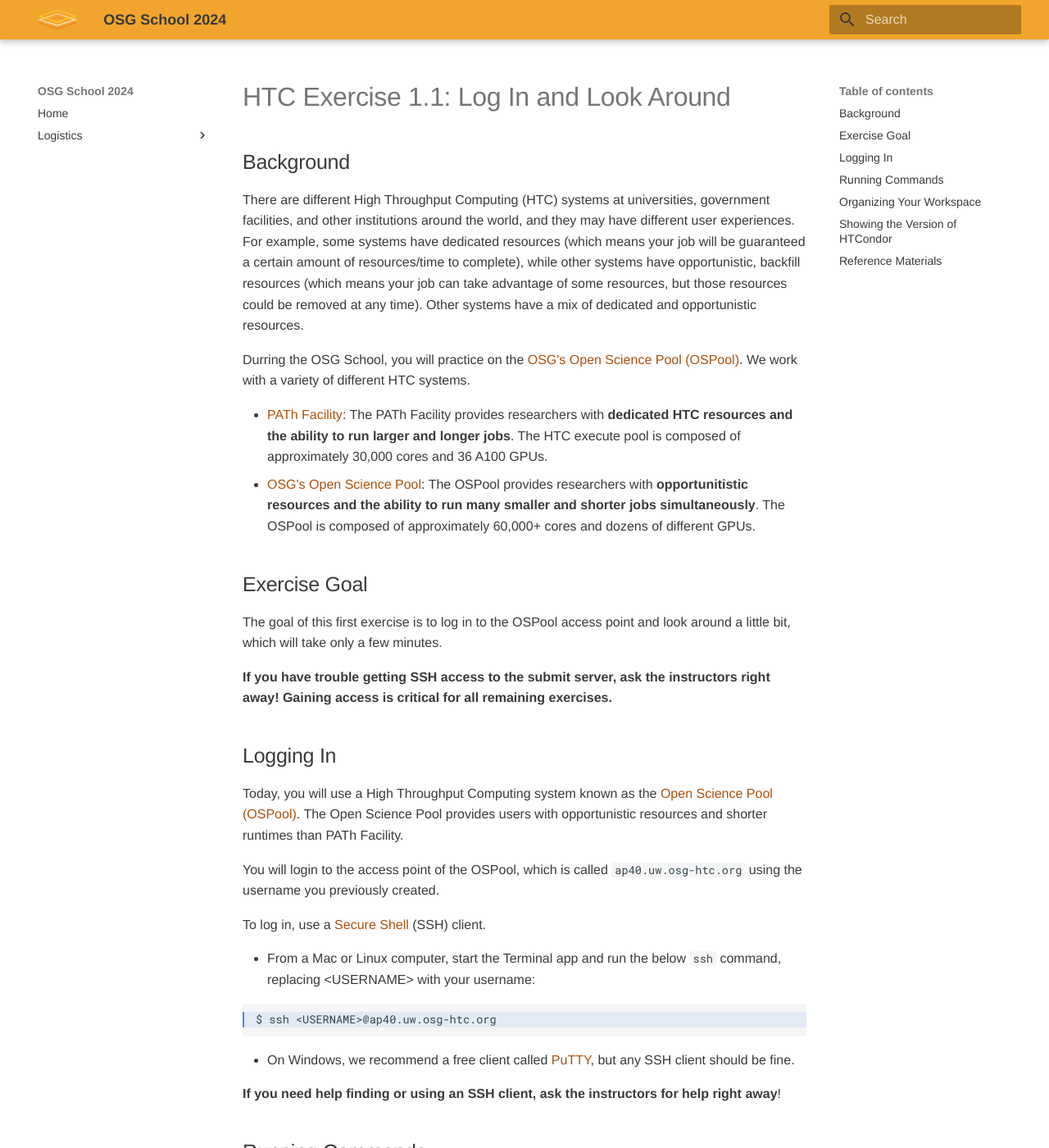
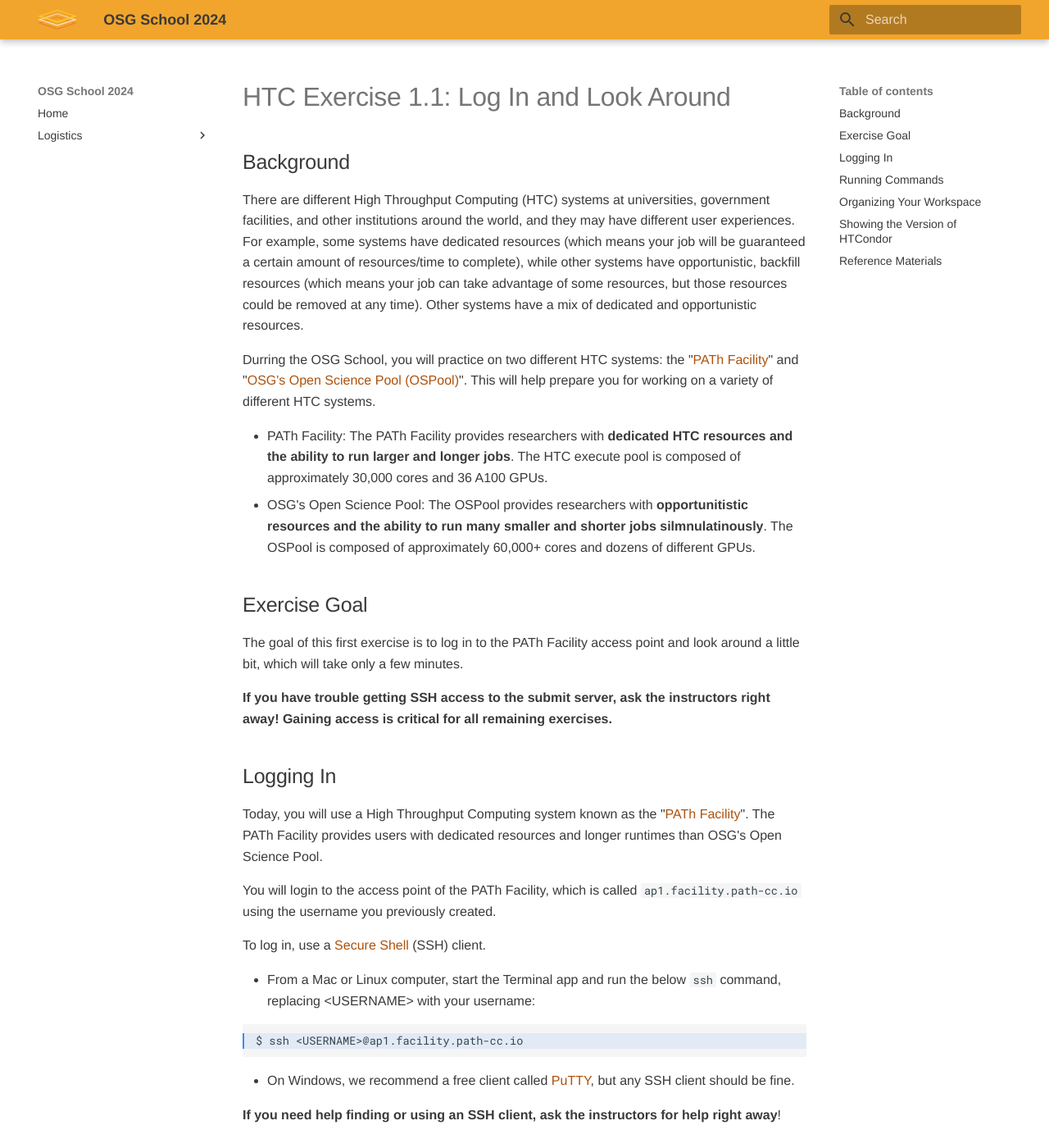
Before and after one commit to osg-htc/school-2024, an MkDocs documentation site: the page built from docs/materials/htcondor/part1-ex1-login.md, in a window 1280 px wide and 1400 px high. Shown: the whole window at 82% size. Built offline with MkDocs 1.6.1 and Material for MkDocs 9.7.7, drawn with Linux system fonts in a browser that asks for light colours; some of the changed text lies outside the part shown.

Commit message:
Revert "Update ap1 on PATh to ap40 on OSPool"
This reverts commit ebaaa35be21b0a5a980d47c108738aa845601b1e.

````diff
--- a/docs/materials/htcondor/part1-ex1-login.md
+++ b/docs/materials/htcondor/part1-ex1-login.md
@@ -12,32 +12,32 @@
 
 There are different High Throughput Computing (HTC) systems at universities, government facilities, and other institutions around the world, and they may have different user experiences. For example, some systems have dedicated resources (which means your job will be guaranteed a certain amount of resources/time to complete), while other systems have opportunistic, backfill resources (which means your job can take advantage of some resources, but those resources could be removed at any time). Other systems have a mix of dedicated and opportunistic resources.
 
-Durring the OSG School, you will practice on the [OSG's Open Science Pool (OSPool)](https://osg-htc.org/services/open_science_pool.html). We work with a variety of different HTC systems.
+Durring the OSG School, you will practice on two different HTC systems: the "[PATh Facility](https://path-cc.io/facility/)" and "[OSG's Open Science Pool (OSPool)](https://osg-htc.org/services/open_science_pool.html)". This will help prepare you for working on a variety of different HTC systems.
 
-* [PATh Facility](https://path-cc.io/facility/): The PATh Facility provides researchers with **dedicated HTC resources and the ability to run larger and longer jobs**. The HTC execute pool is composed of approximately 30,000 cores and 36 A100 GPUs.
-* [OSG's Open Science Pool](https://osg-htc.org/services/open_science_pool.html): The OSPool provides researchers with **opportunitistic resources and the ability to run many smaller and shorter jobs simultaneously**. The OSPool is composed of approximately 60,000+ cores and dozens of different GPUs.
+* PATh Facility: The PATh Facility provides researchers with **dedicated HTC resources and the ability to run larger and longer jobs**. The HTC execute pool is composed of approximately 30,000 cores and 36 A100 GPUs.
+* OSG's Open Science Pool: The OSPool provides researchers with **opportunitistic resources and the ability to run many smaller and shorter jobs silmnulatinously**. The OSPool is composed of approximately 60,000+ cores and dozens of different GPUs.
 
 Exercise Goal
 ---
 
-The goal of this first exercise is to log in to the OSPool access point and look around a little bit, which will take only a few minutes.
+The goal of this first exercise is to log in to the PATh Facility access point and look around a little bit, which will take only a few minutes.
 
 **If you have trouble getting SSH access to the submit server, ask the instructors right away! Gaining access is critical for all remaining exercises.**
 
 Logging In
 ----------
 
-Today, you will use a High Throughput Computing system known as the [Open Science Pool (OSPool)](https://osg-htc.org/services/open_science_pool.html). The Open Science Pool provides users with opportunistic resources and shorter runtimes than PATh Facility.
+Today, you will use a High Throughput Computing system known as the "[PATh Facility](https://path-cc.io/facility/)". The PATh Facility provides users with dedicated resources and longer runtimes than OSG's Open Science Pool.
 
 
-You will login to the access point of the OSPool, which is called `ap40.uw.osg-htc.org` using the username you previously created.
+You will login to the access point of the PATh Facility, which is called `ap1.facility.path-cc.io` using the username you previously created.
 
 To log in, use a [Secure Shell](http://en.wikipedia.org/wiki/Secure_Shell) (SSH) client.
 
 -   From a Mac or Linux computer, start the Terminal app and run the below `ssh` command, replacing <USERNAME\> with your username:
 
 ``` hl_lines="1"
-$ ssh <USERNAME>@ap40.uw.osg-htc.org
+$ ssh <USERNAME>@ap1.facility.path-cc.io
 ```
 
 -   On Windows, we recommend a free client called [PuTTY](http://www.chiark.greenend.org.uk/~sgtatham/putty/),
@@ -51,12 +51,12 @@
 In the exercises, we will show commands that you are supposed to type or copy into the command line, like this:
 
 ``` console
-username@ap40 $ hostname
-ap40.uw.osg-htc.org
+username@ap1 $ hostname
+ap1.facility.path-cc.io
 ```
 
 !!! note
-    In the first line of the example above, the `username@ap40 $` part is meant to show the Linux command-line prompt.
+    In the first line of the example above, the `username@ap1 $` part is meant to show the Linux command-line prompt.
     You do not type this part! Further, your actual prompt probably is a bit different, and that is expected.
     So in the example above, the command that you type at your own prompt is just the eight characters `hostname`.
     The second line of the example, without the prompt, shows the output of the command; you do not type this part,
@@ -65,9 +65,9 @@
 Here are a few other commands that you can try (the examples below do not show the output from each command):
 
 ``` console
-username@ap40 $ whoami
-username@ap40 $ date
-username@ap40 $ uname -a
+username@ap1 $ whoami
+username@ap1 $ date
+username@ap1 $ uname -a
 ```
 
 A suggestion for the day: try typing into the command line as many of the commands as you can.
@@ -81,8 +81,8 @@
 For instance, for the rest of this exercise, you may wish to create and use a directory named `intro-1.1-login`, or something like that.
 
 ``` console
-username@ap40 $ mkdir intro-1.1-login
-username@ap40 $ cd intro-1.1-login
+username@ap1 $ mkdir intro-1.1-login
+username@ap1 $ cd intro-1.1-login
 ```
 
 Showing the Version of HTCondor
@@ -91,12 +91,12 @@
 HTCondor is installed on this server. But what version? You can ask HTCondor itself:
 
 ``` console
-username@ap40 $ condor_version
-$CondorVersion: 23.8.0 2024-05-27 BuildID: 735879 PackageID: 23.8.0-0.735879 GitSHA: 26d1081b RC $
-$CondorPlatform: x86_64_AlmaLinux9 $
+username@ap1 $ condor_version
+$CondorVersion: 10.7.0 2023-07-10 BuildID: 659788 PackageID: 10.7.0-0.659788 RC $
+$CondorPlatform: x86_64_AlmaLinux8 $
 ```
 
-As you can see from the output, we are using HTCondor 23.8.0.
+As you can see from the output, we are using HTCondor 10.7.0.
 
 
 Reference Materials
````
Also changed, not shown: docs/materials/htcondor/part1-ex2-commands.md (+16 -15 lines), docs/materials/htcondor/part1-ex3-jobs.md (+7 -9 lines).
